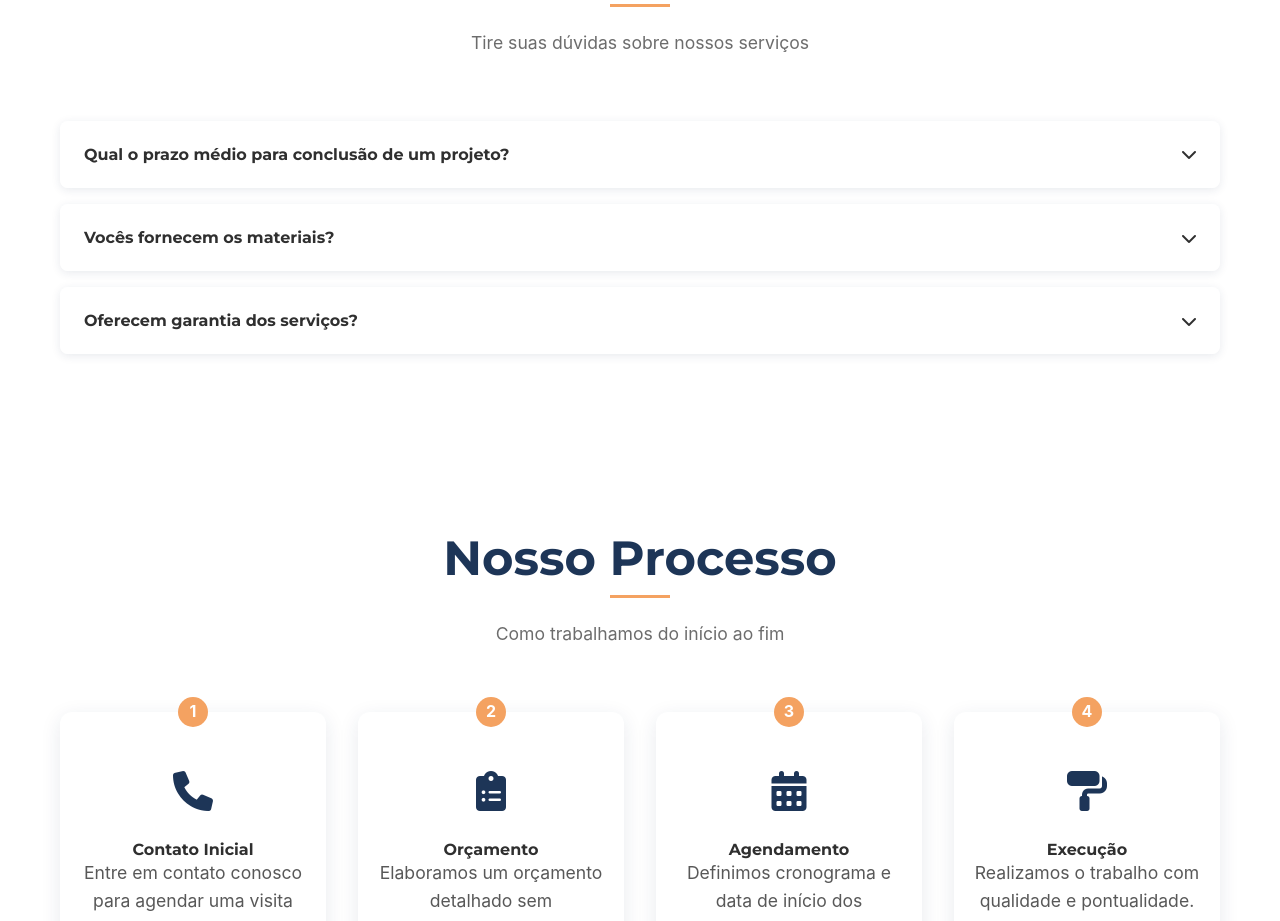
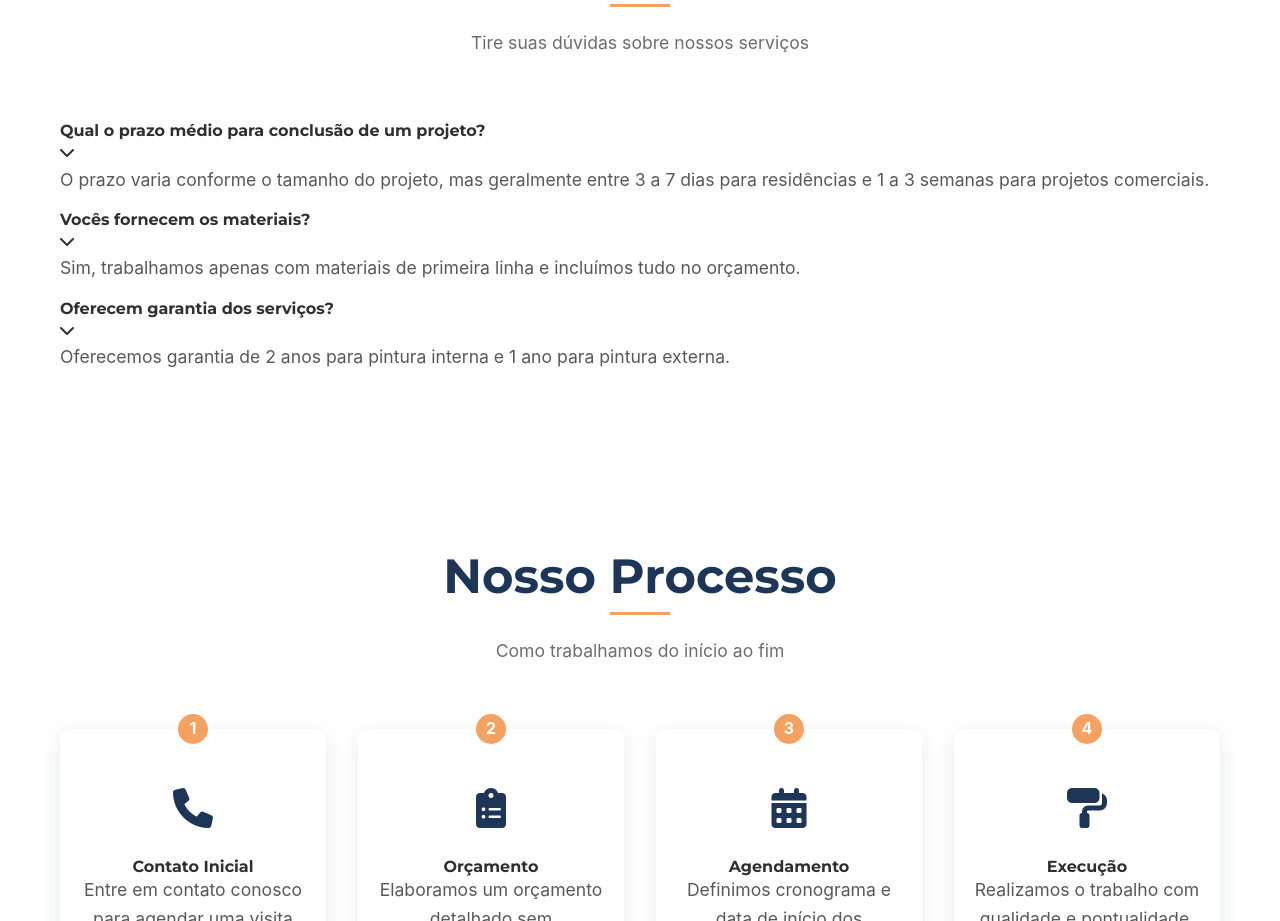
Before and after one commit to Flowly-tech-2025/rc_pinturas, a plain HTML site: page index.html in a window 1280 px wide. Shown: the part 5204-6125 px from the top of the page. Drawn offline with Linux system fonts and the light colour scheme; files whose address does not match are found by name.

Commit message:
Update style.css

```diff
--- a/style.css
+++ b/style.css
@@ -824,46 +824,6 @@ section {
     animation: spin 1s linear infinite;
 }
 
-/* FAQ Accordion */
-.faq-item {
-    background: white;
-    margin-bottom: 1rem;
-    border-radius: 8px;
-    box-shadow: 0 2px 10px rgba(29, 53, 87, 0.1);
-    overflow: hidden;
-}
-
-.faq-question {
-    padding: 1.5rem;
-    cursor: pointer;
-    display: flex;
-    justify-content: space-between;
-    align-items: center;
-    background: white;
-    transition: background 0.3s ease;
-}
-
-.faq-question:hover {
-    background: #F8F9FA;
-}
-
-.faq-answer {
-    padding: 0 1.5rem;
-    max-height: 0;
-    overflow: hidden;
-    transition: all 0.3s ease;
-    background: #F8F9FA;
-}
-
-.faq-item.active .faq-answer {
-    padding: 1.5rem;
-    max-height: 200px;
-}
-
-.faq-item.active .faq-question i {
-    transform: rotate(180deg);
-}
-
 /* Processo Steps */
 .processo-steps {
     display: grid;
```
